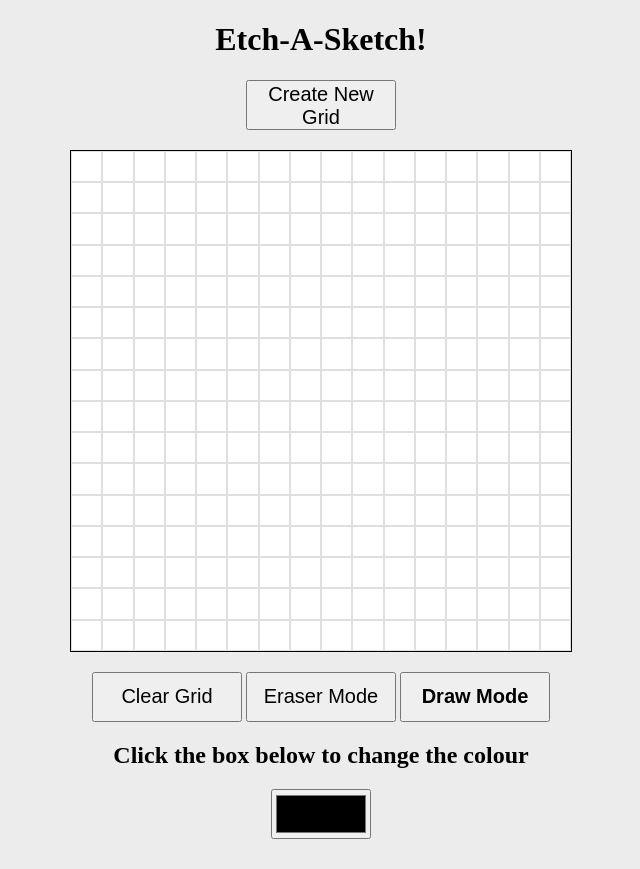
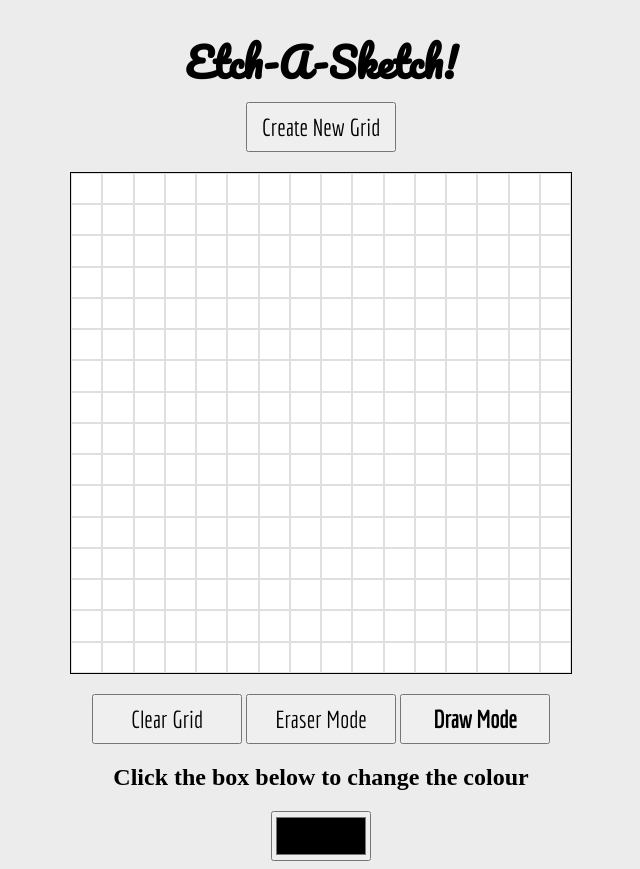
Before and after one commit to vinothrobinson/etch-a-sketch, a plain HTML site: page index.html in a window 1280 px wide. Shown: the whole page, without its empty margins (319-959 px from the left). Before the commit the page ends 847 px from the top, so only its background shows below. Drawn offline with Linux system fonts and the light colour scheme.

Commit message:
Adjust the font of labels

```diff
--- a/styles.css
+++ b/styles.css
@@ -20,8 +20,9 @@
     align-items: center;
     width: 150px;
     height: 50px;
-    font-size: 20px;
+    font-size: 24px;
     margin-bottom: 20px;
+    font-family: "Economica";
 }
 
 .new-grid {
@@ -32,8 +33,9 @@
     align-items: center;
     width: 150px;
     height: 50px;
-    font-size: 20px;
+    font-size: 24px;
     margin-top: 20px;
+    font-family: "Economica";
 }
 
 .other-buttons {
@@ -41,8 +43,10 @@
 }
 
 .title {
-    font-size: 32px;
+    font-size: 40px;
     text-align: center;
+    font-family: "Pacifico";
+    margin-bottom: 5px;
 }
 
 body {
```
